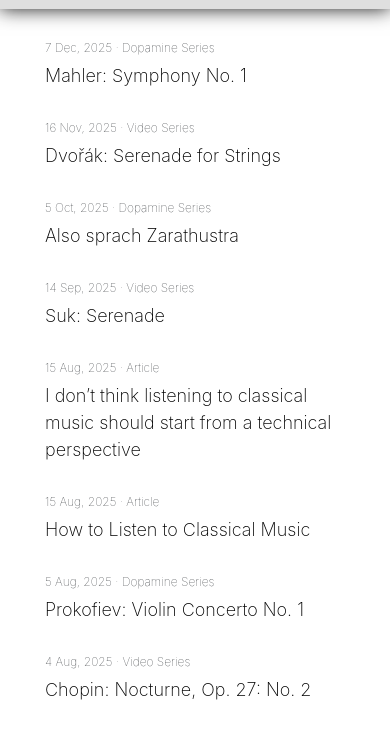
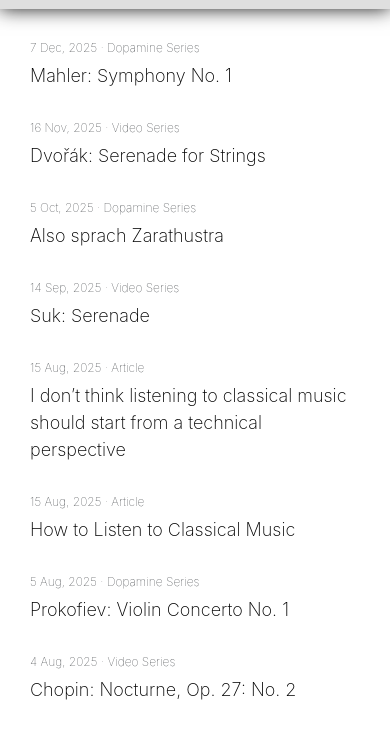
Before and after one commit to HenryChen000/HenryChen000.github.io, a website: page pages/blog.html in a window 390 px wide. Shown: the part 56-786 px from the top of the page. Drawn offline with nearby package versions, Linux system fonts and the light colour scheme; a web font is replaced by a local one.

Commit message:
blog container margin padding

```diff
--- a/assets/css/styles.css
+++ b/assets/css/styles.css
@@ -697,6 +697,10 @@ h6 {
         margin: 0;
         min-height: 100vh;
     }
+    .blog .container {
+        padding: 0;
+        margin: 0;
+    }
     .article {
         list-style: none;
         margin: 0;
```
